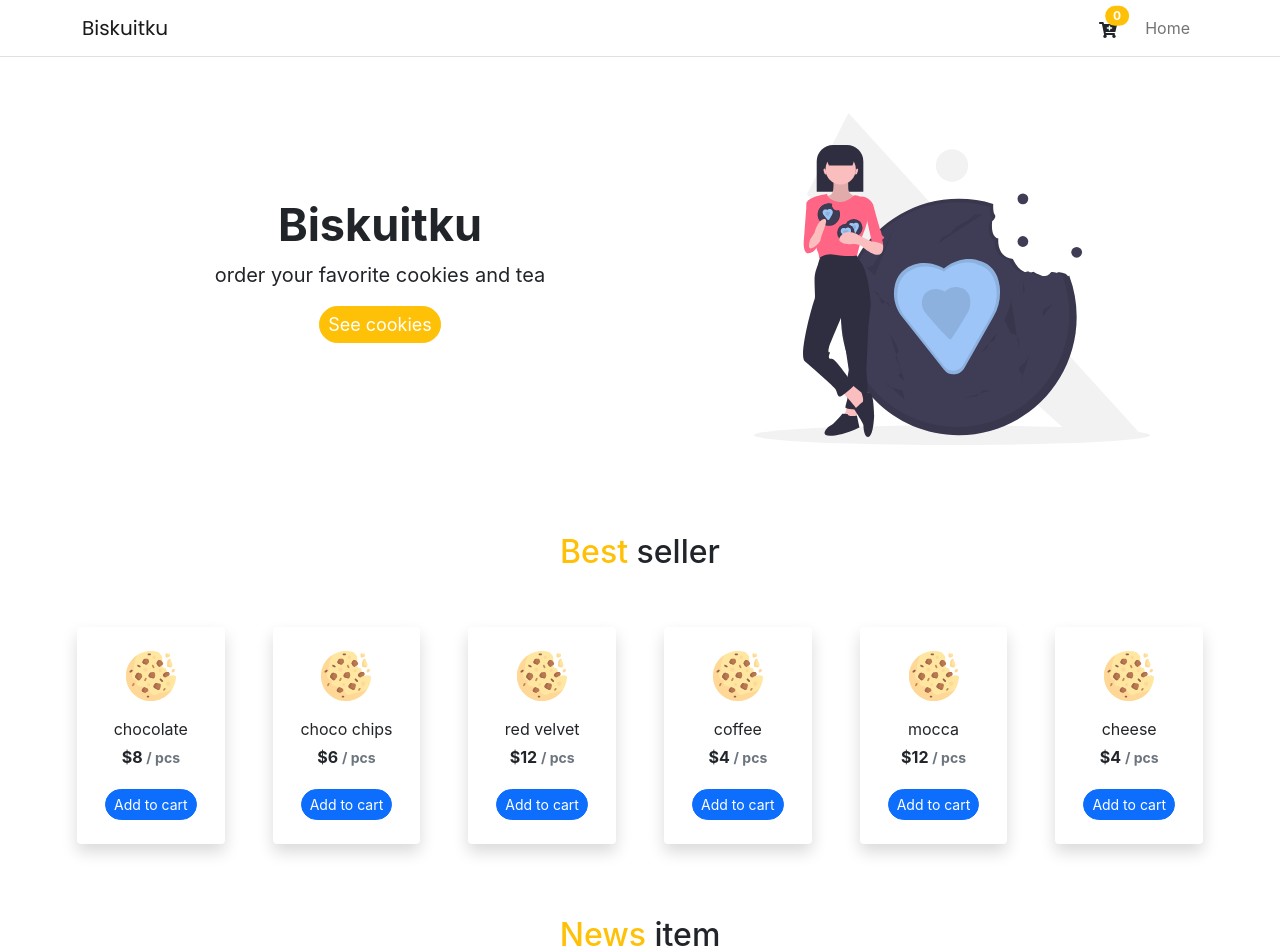
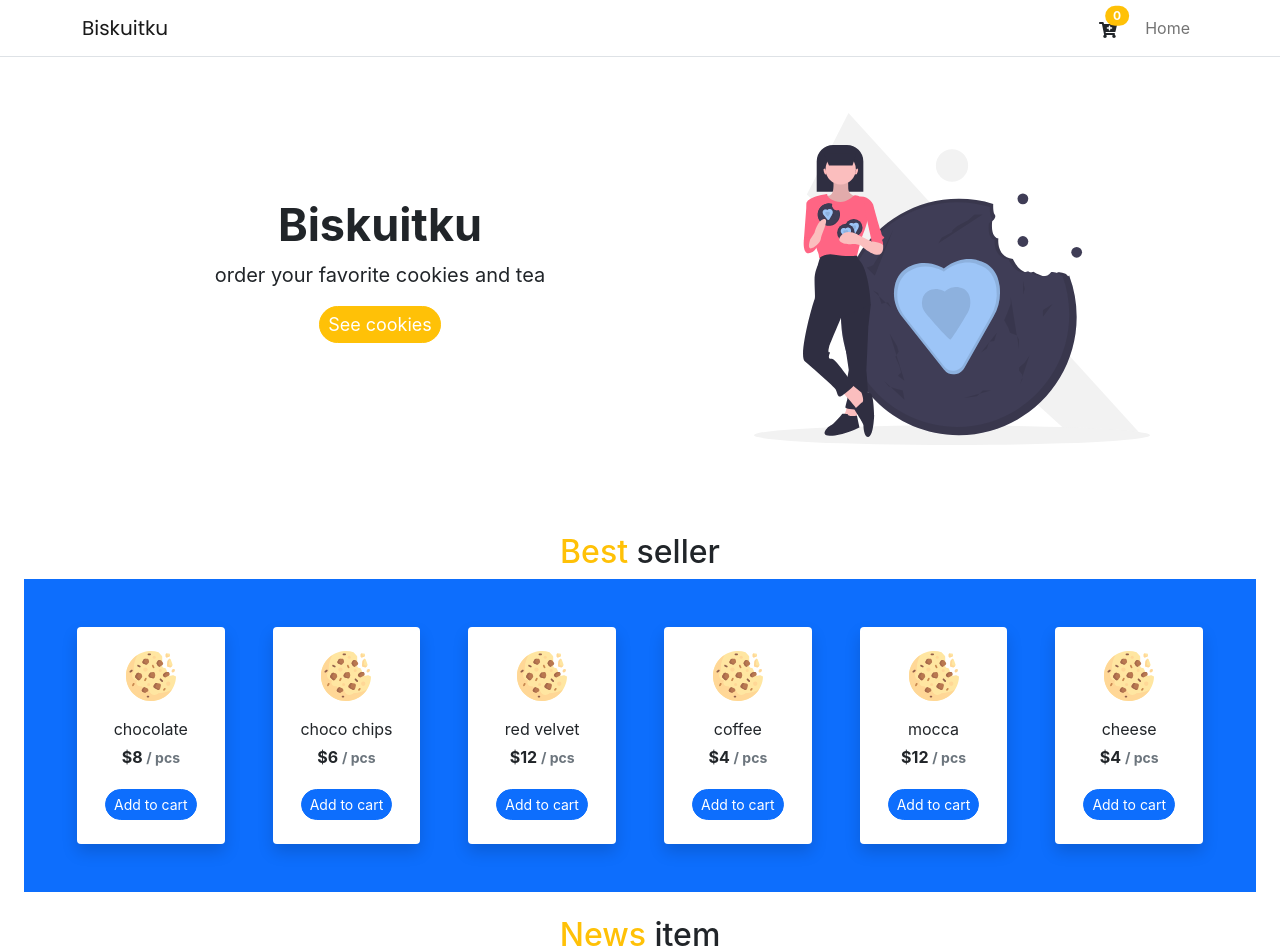
Before and after one commit to wandaaulia/redux-app, a React (Create React App) app: page / in a window 1280 px wide. Shown: the top 952 px of the page. Built offline with nearby package versions, Linux system fonts and the light colour scheme.

Commit message:
fix issues

```diff
--- a/src/App.css
+++ b/src/App.css
@@ -75,6 +75,7 @@
 .font-header {
   font-size : 30px;
 }
+
 
 @media (prefers-reduced-motion: no-preference) {
   .App-logo {
--- a/src/Content.js
+++ b/src/Content.js
@@ -39,7 +39,7 @@ const Content = () => {
             <h4 className="fs-2"> <span className="text-warning"> Best </span> seller </h4>
 
 
-          <div className=" d-flex flex-row flex-wrap gap-3 gap-md-5 gap-lg-5 pb-1 width-xxl-persen pb-lg-5 p-3 pt-lg-5 p-md-4 p-sm-4 p-lg-5 gap-sm-1 justify-content-center align-lg-start">
+          <div className="bg-primary d-flex flex-row flex-wrap gap-4 gap-md-5 gap-lg-5 pb-1 width-xxl-persen pb-lg-5 p-3 pt-lg-5 p-md-4 p-sm-4 p-lg-5  justify-content-center align-lg-start">
 
 
           { dataBestItem.map((result) => {
@@ -51,7 +51,7 @@ const Content = () => {
 
 
                 <div className="card-body mt-0">
-                <img src={img}  width="50"/>
+                <img src={img}  width="50" className="gambar-product"/>
                 <p className="mb-1 pt-3"> {name} </p>
                 <p className="text-custom mb-1 fw-bolder"> ${price} <span className="text-muted small"> / pcs </span>  </p>
                 <button className="btn btn-primary mt-xl-3 pointer text-white text-center btn-sm rounded-pill"
@@ -72,7 +72,7 @@ const Content = () => {
         <div className="row width-content-xl mx-auto  justify-content-center mt-sm-4 mt-5 mb-5  content-css mt-lg-0 p-sm-3 p-lg-4 pt-lg-0 mb-lg-0">
         <h4 className='fs-2'> <span className="text-warning"> News </span> item </h4>
 
-        <div className=" d-flex flex-row flex-wrap gap-3 gap-md-5 gap-lg-5 pb-1 width-xxl-persen pb-lg-5 p-3 pt-lg-5 p-md-4 p-sm-4 p-lg-5 gap-sm-1 justify-content-center align-lg-start">
+        <div className=" d-flex flex-row flex-wrap gap-4 gap-md-5 gap-lg-5 pb-1 width-xxl-persen pb-lg-5 p-3 pt-lg-5 p-md-4 p-sm-4 p-lg-5  justify-content-center align-lg-start">
             { dataNewItem.map((data) => {
                 return (
                 <div className="card shadow p-3 pb-0 d-flex flex-column width-50-persen p-xl-2  rounded border-0 h-90 bg-white" key={data.id}>
```
